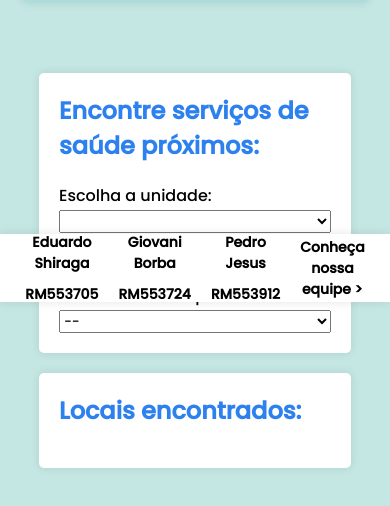
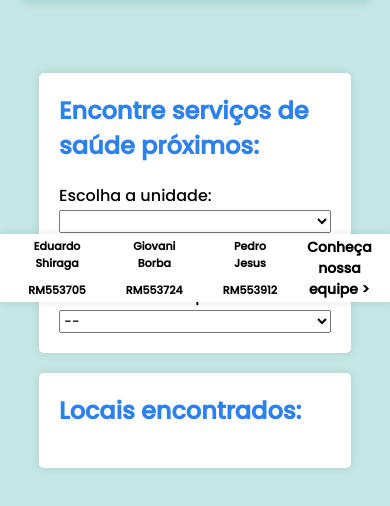
Before and after one commit to QueijoQualho/FrontGS, a website with bundled scripts: page public/index.html in a window 390 px wide. Shown: the part 542-1048 px from the top of the page. Built offline with nearby package versions, Linux system fonts and the light colour scheme; no server answers; files whose address does not match are found by name.

Commit message:
update style.css

```diff
--- a/public/css/style.css
+++ b/public/css/style.css
@@ -102,6 +102,7 @@ p {
 
 .nome {
     text-align: center;
+    padding: 10px;
 }
 
 .card{
@@ -165,7 +166,7 @@ footer {
     transition: 0.5s;
 }
 
-/*Arrumar a imagem*/
+
 
 @media screen and (max-width:1050px) {
 
@@ -247,11 +248,11 @@ footer {
     }
 
     .nome {
-        font-size: 14px;
+        font-size: 11px;
     }
 }
 
-/*Erro no HEADER quando abaixo de 468*/
+
 
 @media screen and (max-width: 470px) {
     header {
@@ -265,4 +266,8 @@ footer {
         font-size: 14px;
     }
 
+    #results {
+        font-size: 12px;
+    }
+
 }
```
